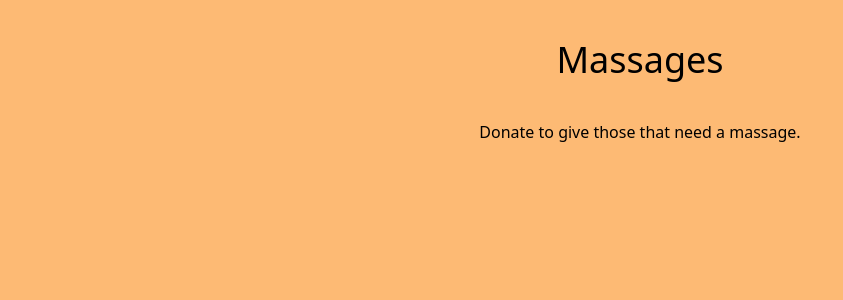
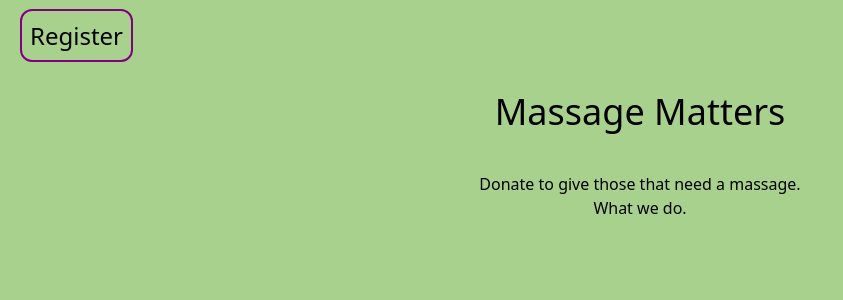
Before and after one commit to legin8/massage-website, a Next.js app: page / in a window 1280 px wide. Shown: the top 300 px of the page, without its empty margins (0-843 px from the left). Built offline with nearby package versions, Linux system fonts and the light colour scheme.

Commit message:
feat: added register page path and Link to it form root page

```diff
--- a/app/layout.js
+++ b/app/layout.js
@@ -6,7 +6,7 @@ export const metadata = {
 }
 
 export default function RootLayout({ children }) {
-  const page = "bg-orange-300 w-screem h-screen";
+  const page = "bg-green-layout w-screem h-screen";
   return (
     <html lang="en">
       <body className={page}>{children}</body>
--- a/app/page.js
+++ b/app/page.js
@@ -1,19 +1,30 @@
-import Image from 'next/image'
+import Link from "next/link";
 
 export default function Home() {
+  const page = "p-5"
+  const linkButton = "text-2xl p-2 border-2 border-solid border-purple-call rounded-xl";
   const headBlock = "py-10"
   const pageTitle = "text-4xl text-center";
   const missionStatement = "text-center";
 
   return (
-    <main>
+    <main className={page}>
+      <div>
+        <Link href="/register" className={linkButton}>Register</Link>
+      </div>
       <div className={headBlock}>
-        <h1 className={pageTitle}>Massages</h1>
+        <h1 className={pageTitle}>Massage Matters</h1>
       </div>
 
       <div>
         <p className={missionStatement}>Donate to give those that need a massage.</p>
       </div>
+
+      <div>
+        <div className="text-center">
+          <h2>What we do.</h2>
+        </div>
+      </div>
     </main>
   )
 }
--- /dev/null
+++ b/app/register/page.js
@@ -0,0 +1,8 @@
+export default function Register() {
+  const heading = "text-center text-6xl";
+  return (
+    <>
+      <h1 className={heading}>Register</h1>
+    </>
+  )
+}
--- a/tailwind.config.js
+++ b/tailwind.config.js
@@ -13,6 +13,10 @@ module.exports = {
           'conic-gradient(from 180deg at 50% 50%, var(--tw-gradient-stops))',
       },
     },
+    colors: {
+      'green-layout': '#A9D18E',
+      'purple-call': '#800080',
+    }
   },
   plugins: [],
 }
```
